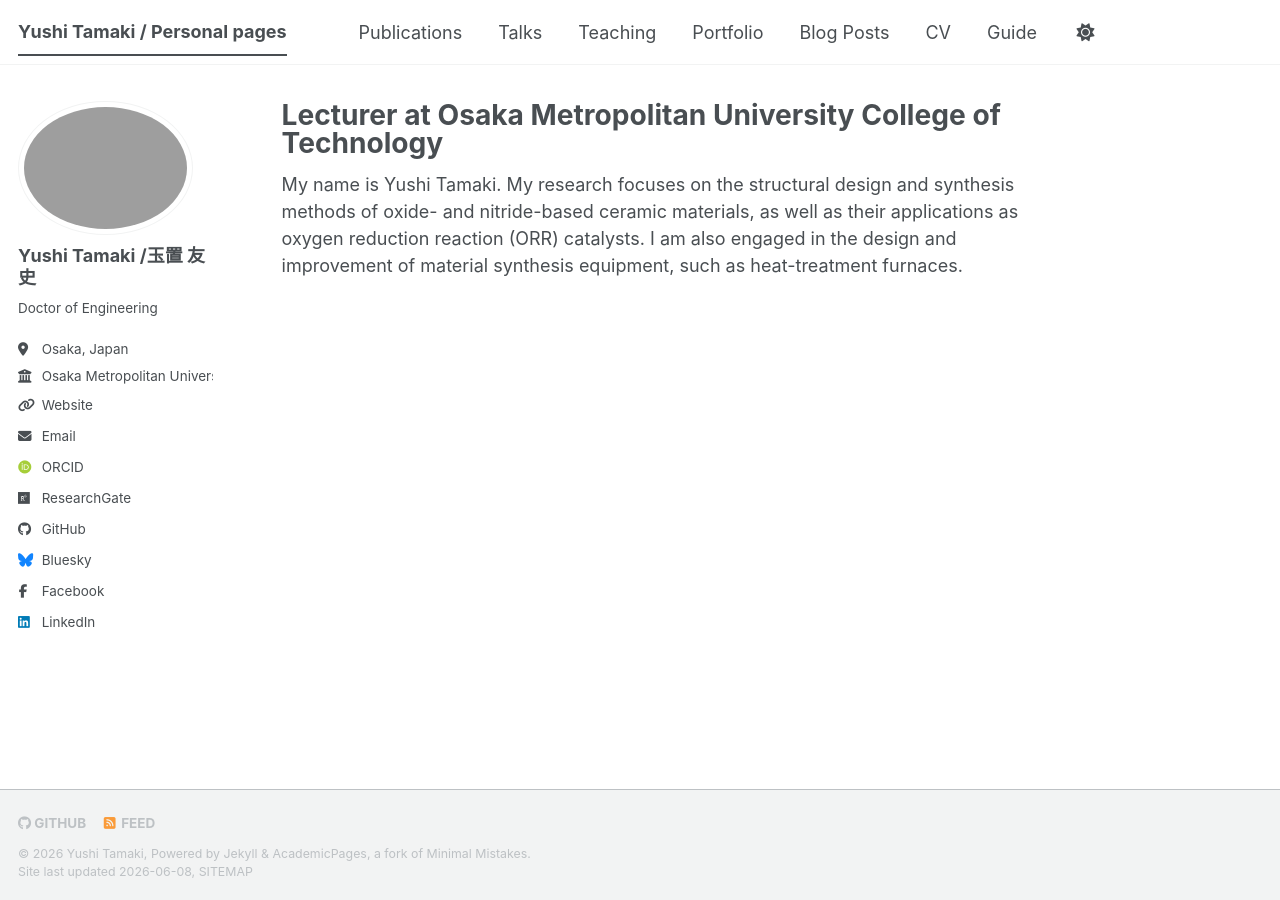
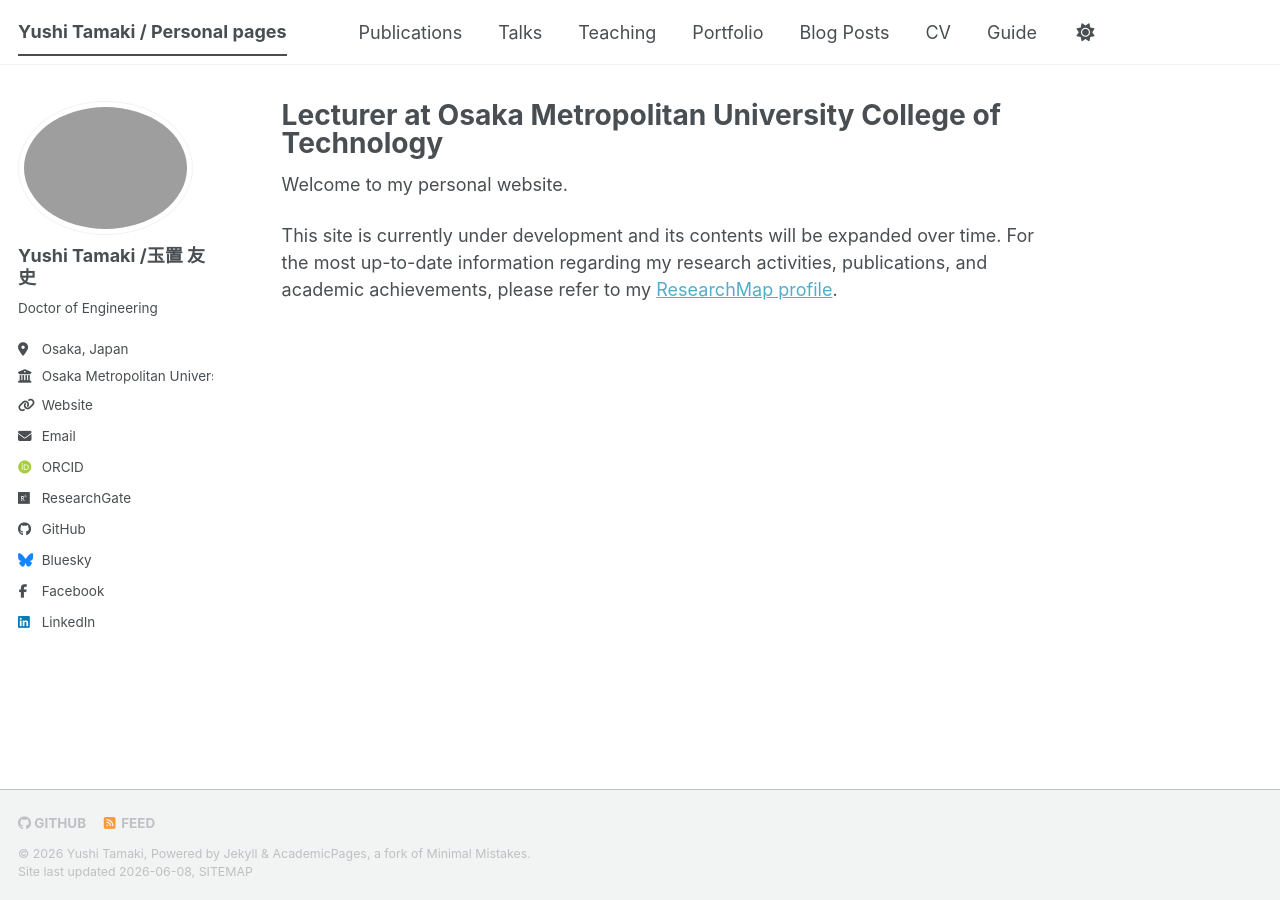
Before and after one commit to yushi-tamaki/yushi-tamaki.github.io, a Jekyll site: the page built from _pages/about.md, in a window 1280 px wide. Built offline with Jekyll 4.4.1, drawn with Linux system fonts in a browser that asks for light colours; some web fonts are replaced; a script bundle is joined from its source files by our own code; library files that are not in the unit come from our copies.

Commit message:
Revise about page content and welcome message
Updated personal introduction and added note about site development.

```diff
--- a/_pages/about.md
+++ b/_pages/about.md
@@ -7,6 +7,6 @@ redirect_from:
   - /about.html
 ---
 
-My name is Yushi Tamaki.
-My research focuses on the structural design and synthesis methods of oxide- and nitride-based ceramic materials, as well as their applications as oxygen reduction reaction (ORR) catalysts.
-I am also engaged in the design and improvement of material synthesis equipment, such as heat-treatment furnaces.
+Welcome to my personal website.
+
+This site is currently under development and its contents will be expanded over time. For the most up-to-date information regarding my research activities, publications, and academic achievements, please refer to my [ResearchMap profile](https://researchmap.jp/YushiTamaki?lang=en).
```
